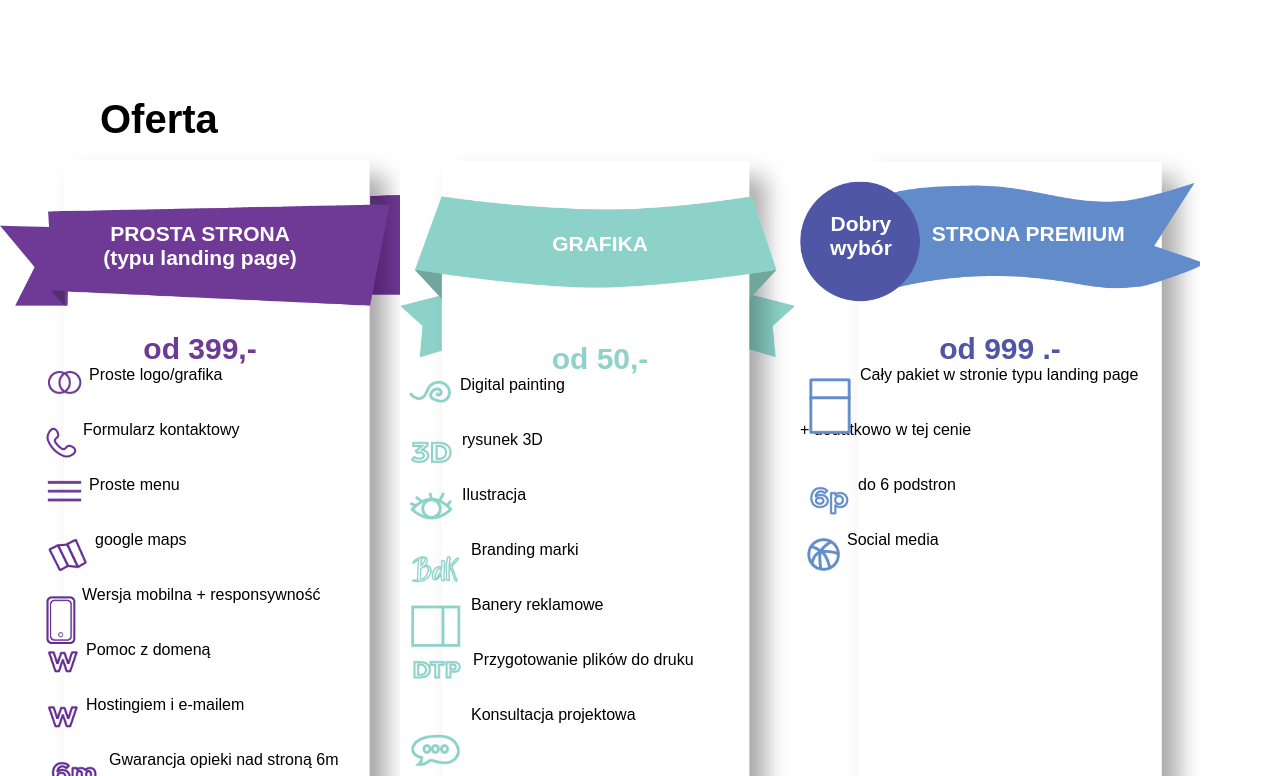
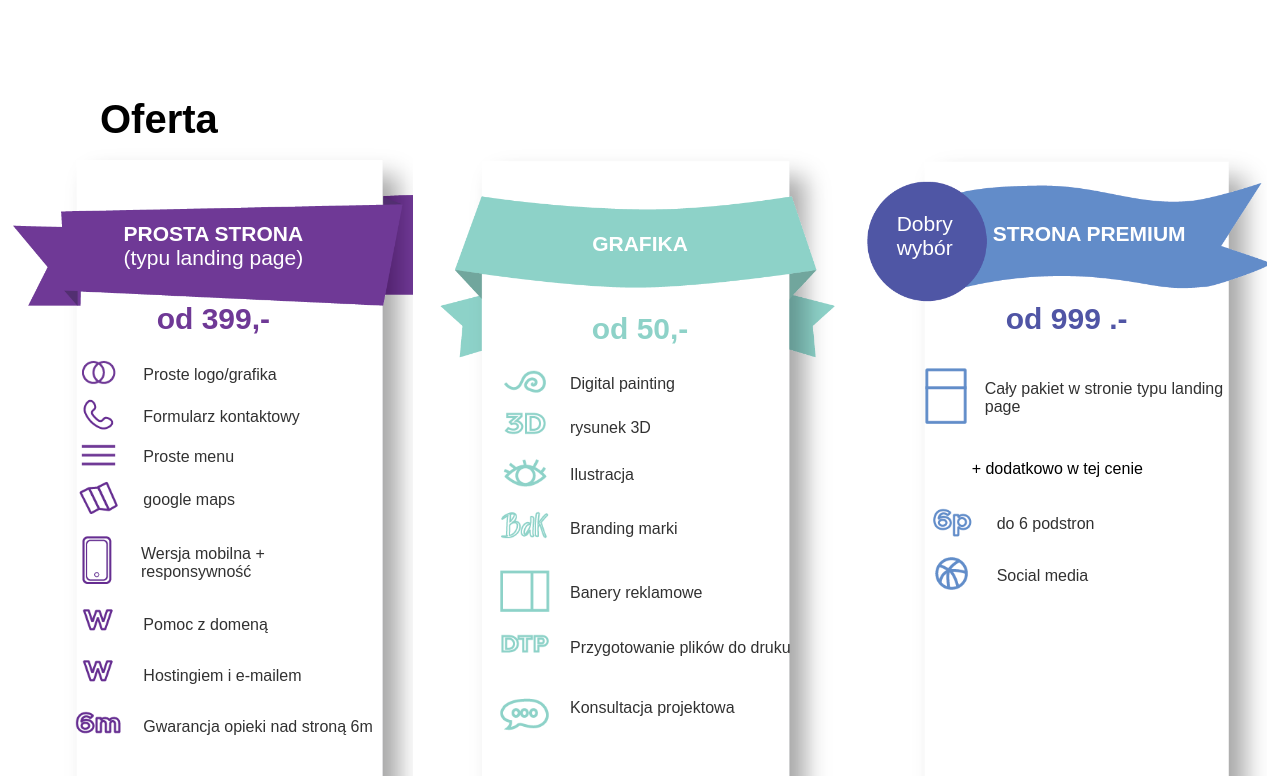
Before and after one commit to piotrpoczwardowski/Croastudio-page, a Gatsby site: page / in a window 1280 px wide. Shown: the part 3359-4135 px from the top of the page. Built offline with nearby package versions, Linux system fonts and the light colour scheme; Gatsby itself is replaced by a stand-in of ours; a web font is replaced by a local one.

Commit message:
reponsive offer

```diff
--- a/src/pages/index.js
+++ b/src/pages/index.js
@@ -83,7 +83,7 @@ const IndexPage = () => (
         </p>
         <h3>W cenie każdego projektu:</h3>
         <p>
-          technologia(RWD) responsywność dzięki,której twoja strona wyświetla
+          technologia(RWD) responsywność dzięki, której twoja strona wyświetla
           się na każdym ekranie komputera i urządzenia mobilnego.
         </p>
       </div>
@@ -94,7 +94,7 @@ const IndexPage = () => (
         <div className="circle__text">
           <p>
             Dobry design to podstawa. Szukasz nietypowego projektu? Zaprojektuje
-            dla Ciebie Twoje wymarzone logo,baner czy wizytówkę.
+            dla Ciebie Twoje wymarzone logo, baner czy wizytówkę.
           </p>
           <p>
             W grafice wykorzystujemy nie tylko grę słów i kolorów, ale też
@@ -132,7 +132,7 @@ const IndexPage = () => (
       <div className="offer__block">
         <div className="block__title">
           PROSTA STRONA <br />
-          (typu landing page)
+         <div className="block__title--thin">(typu landing page)</div>
         </div>
         <div style={{ color: "#6F3996" }} className="block__price">
           od 399,-
@@ -154,12 +154,15 @@ const IndexPage = () => (
         <div style={{ color: "#8ED2C8" }} className="block__price">
           od 50,-
         </div>
-        {offerBlock2.map(benef => (
+        <div className="benefits">
+          {offerBlock2.map(benef => (
             <div className="benefit">
             <div className="benefit__img">  <img src={benef.img} alt="" /></div>
               <div className="benefit__text">{benef.text}</div>
             </div>
           ))}
+
+        </div>
       </div>
       <div className="offer__block">
         <div className="block__title block__title--flex">
@@ -171,12 +174,15 @@ const IndexPage = () => (
         <div style={{ color: "#5055A5" }} className="block__price">
           od 999 .-
         </div>
-        {offerBlock3.map(benef => (
+        <div className="benefits">
+          {offerBlock3.map(benef => (
             <div className="benefit">
             <div className="benefit__img">  <img src={benef.img} alt="" /></div>
-              <div className="benefit__text">{benef.text}</div>
+              <div className={benef.img === '' ? 'benefit__text--add' : 'benefit__text'}>{benef.text}</div>
             </div>
           ))}
+
+        </div>
       </div>
     </div>
 
--- a/src/styles/index.scss
+++ b/src/styles/index.scss
@@ -214,6 +214,7 @@ p {
 }
 .offer__section{
   display: flex;
+  justify-content: space-around;
 }
 
 .offer__block{
@@ -243,36 +244,42 @@ p {
   color: white;
 
 }
+.block__title--thin{
+  font-weight: 200;
+}
 .block__title--flex{
   display: flex;
 
   .title1{
     padding-left: 30px;
     margin-top: -10px;
+    font-weight: 200;
   }
   .title2{
     padding-left: 40px;
+
 
   }
 }
 
 .block__price{
   font-size: 30px;
-  margin-top: 80px;
+  margin-top: 50px;
 
   font-weight: bold;
 }
 .benefits{
   margin: 0 auto;
-
+  margin-top: 20px;
   width: 80%;
 }
 
 .benefit{
   display: flex;
-  height: 55px;
+
+
   .benefit__img{
-
+    width: 90px;
     img{
       transform: scale(0.7);
     }
@@ -281,8 +288,16 @@ p {
 
 
   .benefit__text{
+  display: flex;
+  align-items: center;
+  text-align: left;
+  color: rgba(0, 0, 0, 0.808);
+  }
+}
+.benefit__text--add{
 
-  }
+  justify-content: center;
+  margin: 20px 0 20px -25px;
 }
 
 .contact__section {
@@ -368,6 +383,10 @@ position: absolute;
   }
   .graphic {
     background-position-x: 8vw;
+  }
+  .offer__section{
+    justify-content: none;
+    flex-wrap: wrap;
   }
 }
 @media (max-width: 1300px) {
@@ -526,3 +545,12 @@ position: absolute;
   }
 
 }
+
+@media (max-width: 400px) {
+  .offer__title{
+    display: none;
+  }
+.offer__section{
+  display: none;
+}
+}
```
Also changed, not shown: src/styles/index.css, src/styles/index.min.css.
